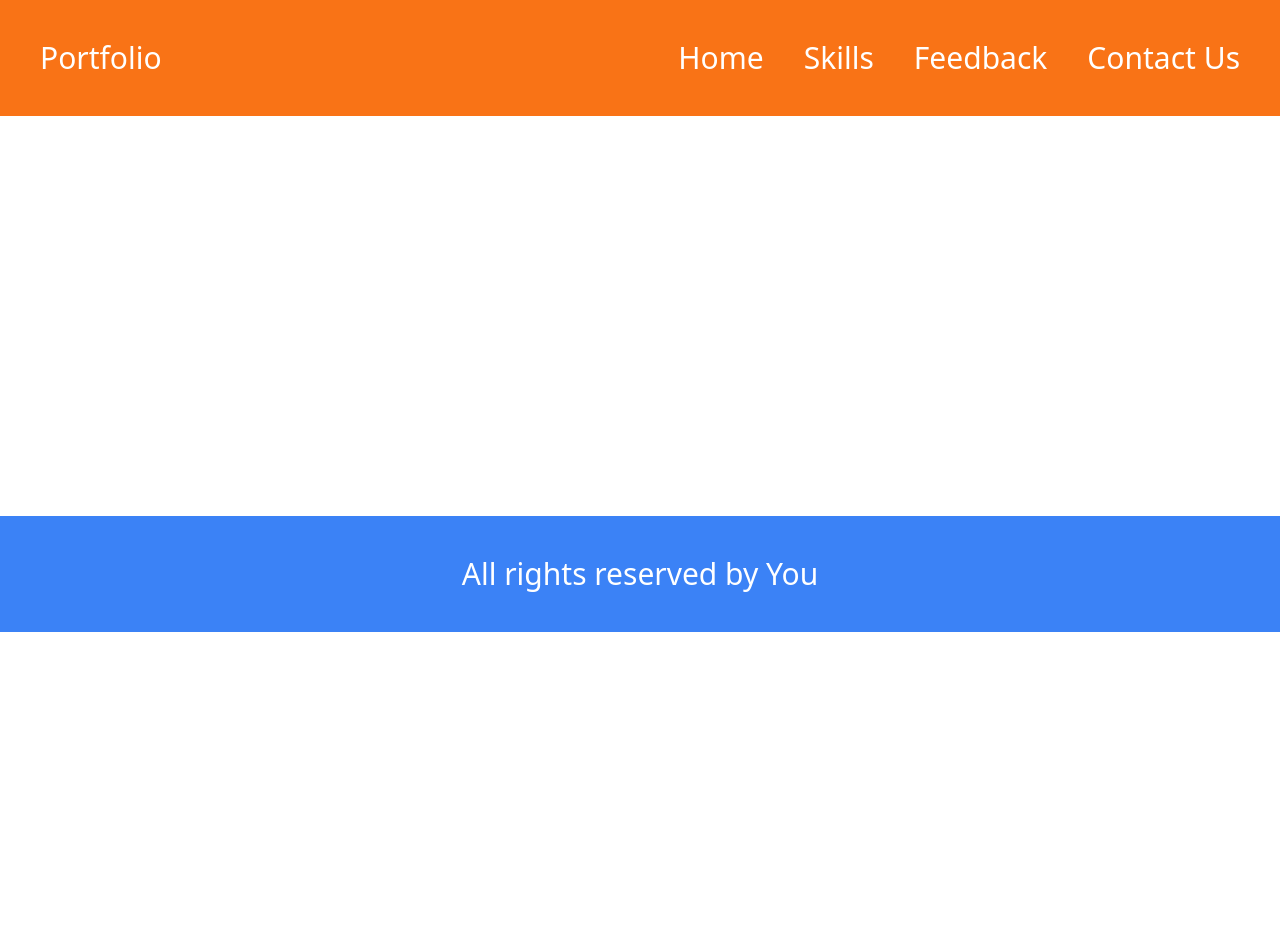
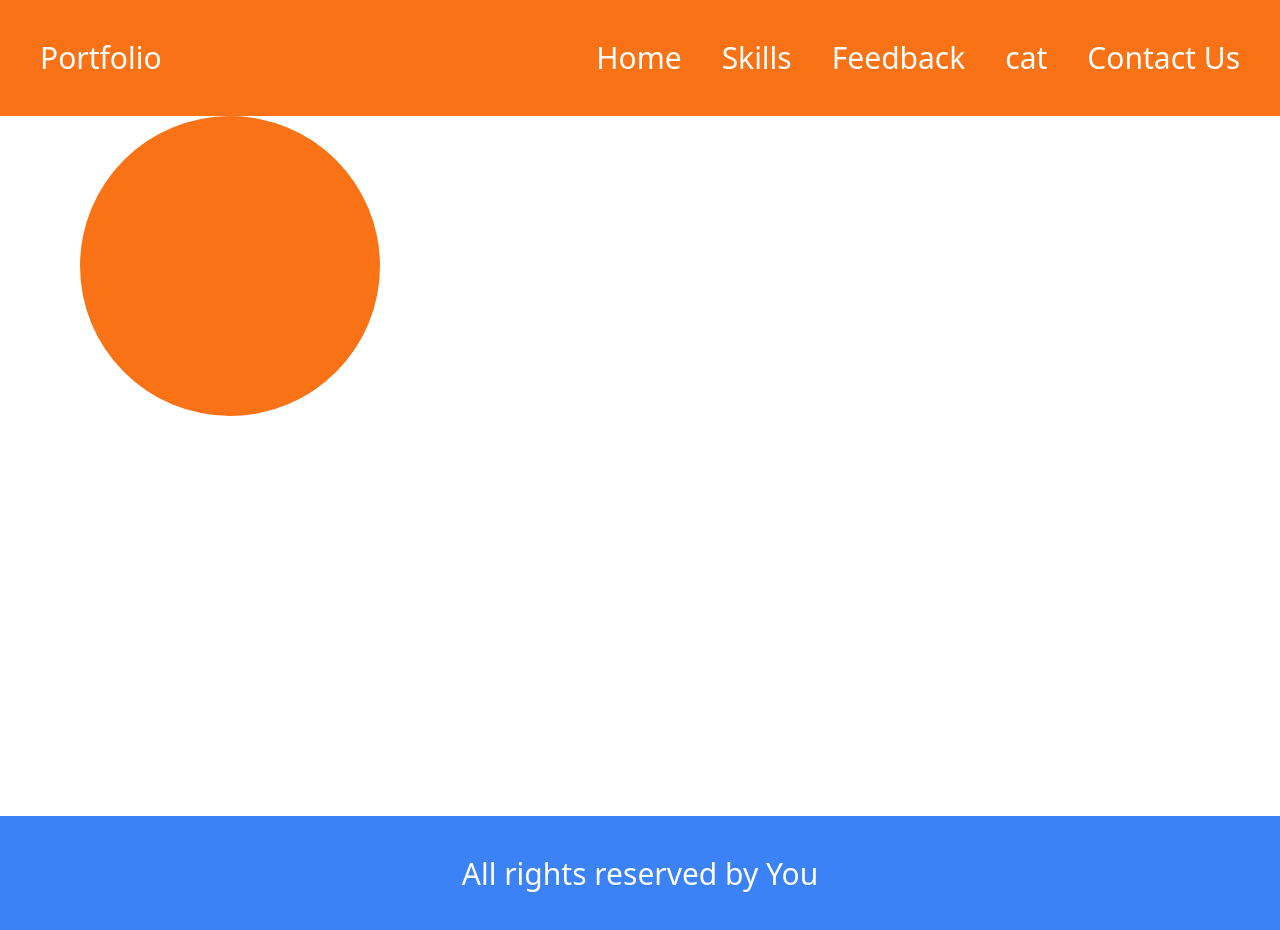
Before and after one commit to Mohamedali678/tailwind-portfolio2, a plain HTML site: page index.html in a window 1280 px wide. Before the commit the page ends 800 px from the top, so only its background shows below. Drawn offline with nearby package versions, Linux system fonts and the light colour scheme.

Commit message:
firdt commit

```diff
--- a/index.html
+++ b/index.html
@@ -11,11 +11,13 @@
             <li>Home</li>
             <li>Skills</li>
             <li>Feedback</li>
+            <li>cat</li>
             <li>Contact Us</li>
         </ul>
+
     </div>
 
-
+    <div class="w-[300px] h-[300px] bg-orange-500 rounded-full  mtg-10 ml-20"></div>
 
     <div class="bg-blue-500 text-3xl text-center text-white p-10 mt-[400px]">
         <h1>All rights reserved by You</h1>
```
